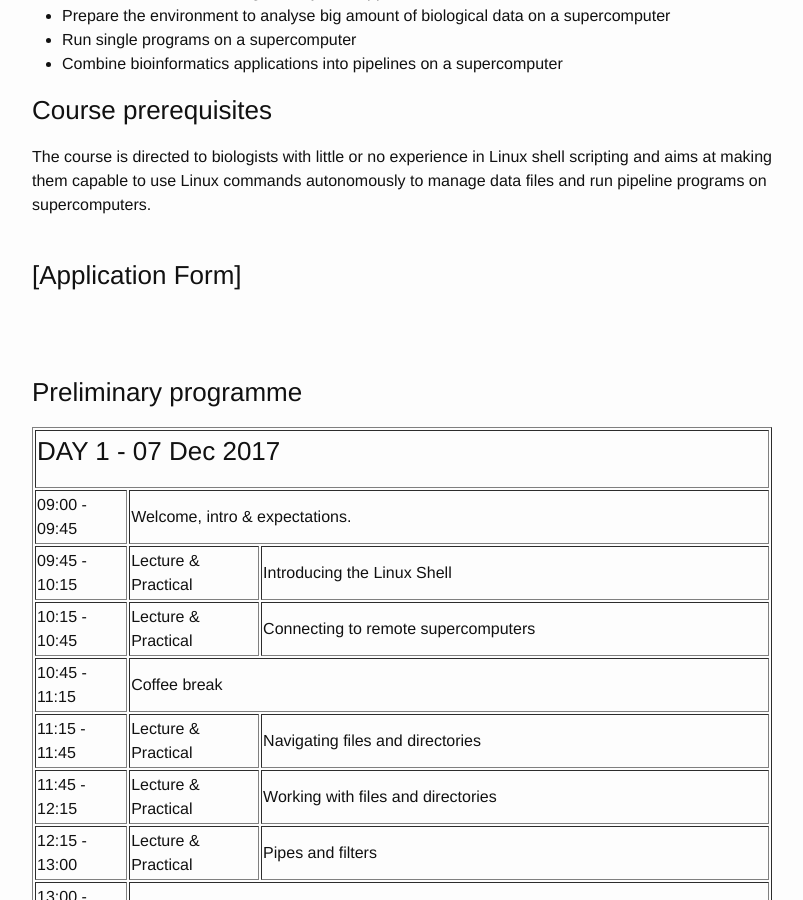
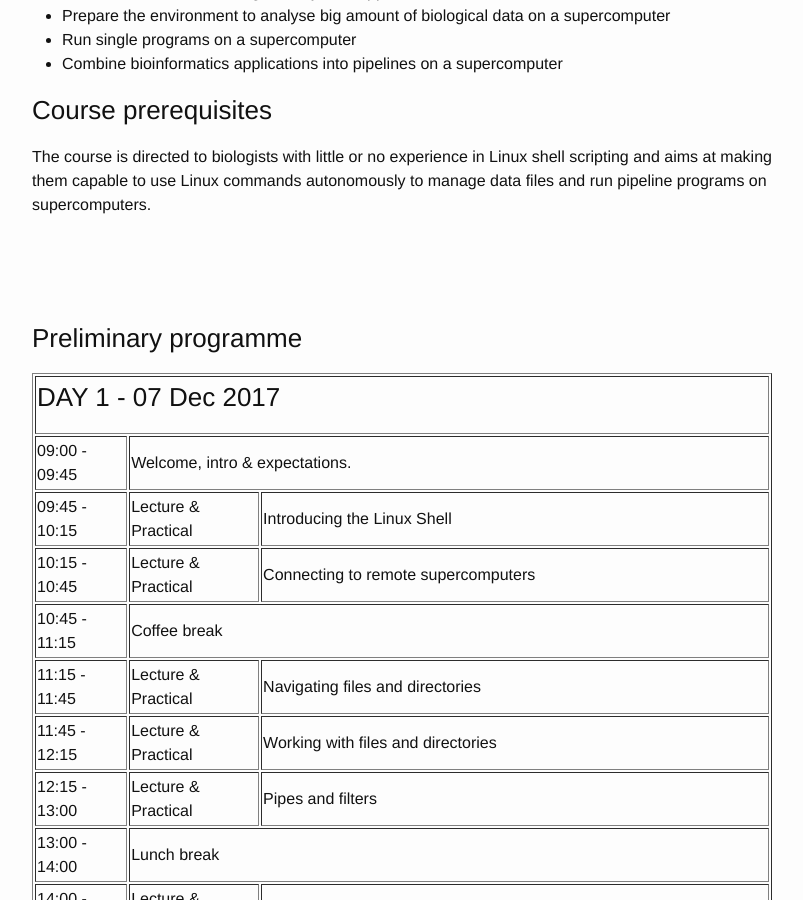
Before and after one commit to ELIXIR-IIB-training/website, a Jekyll site: the page built from _posts/2018-01-16-Linux-Shell-Roma.md, in a window 1280 px wide and 900 px high, scrolled down 2261 px. Shown: the whole window, without its empty margins (238-1041 px from the left). Built offline with Jekyll 4.4.1, drawn with Linux system fonts in a browser that asks for light colours.

Commit message:
Linux shell course typos

```diff
--- a/_posts/2018-01-16-Linux-Shell-Roma.md
+++ b/_posts/2018-01-16-Linux-Shell-Roma.md
@@ -97,8 +97,7 @@ The course is directed to biologists with little or no experience in Linux shell
 <br>
 
 
-### [Application Form]
-<!-- (https://goo.gl/forms/vuz66qUMXRAh6bD22) -->
+<!-- ### [Application Form] (https://goo.gl/forms/vuz66qUMXRAh6bD22) -->
 <br>
 <br>
 
```
